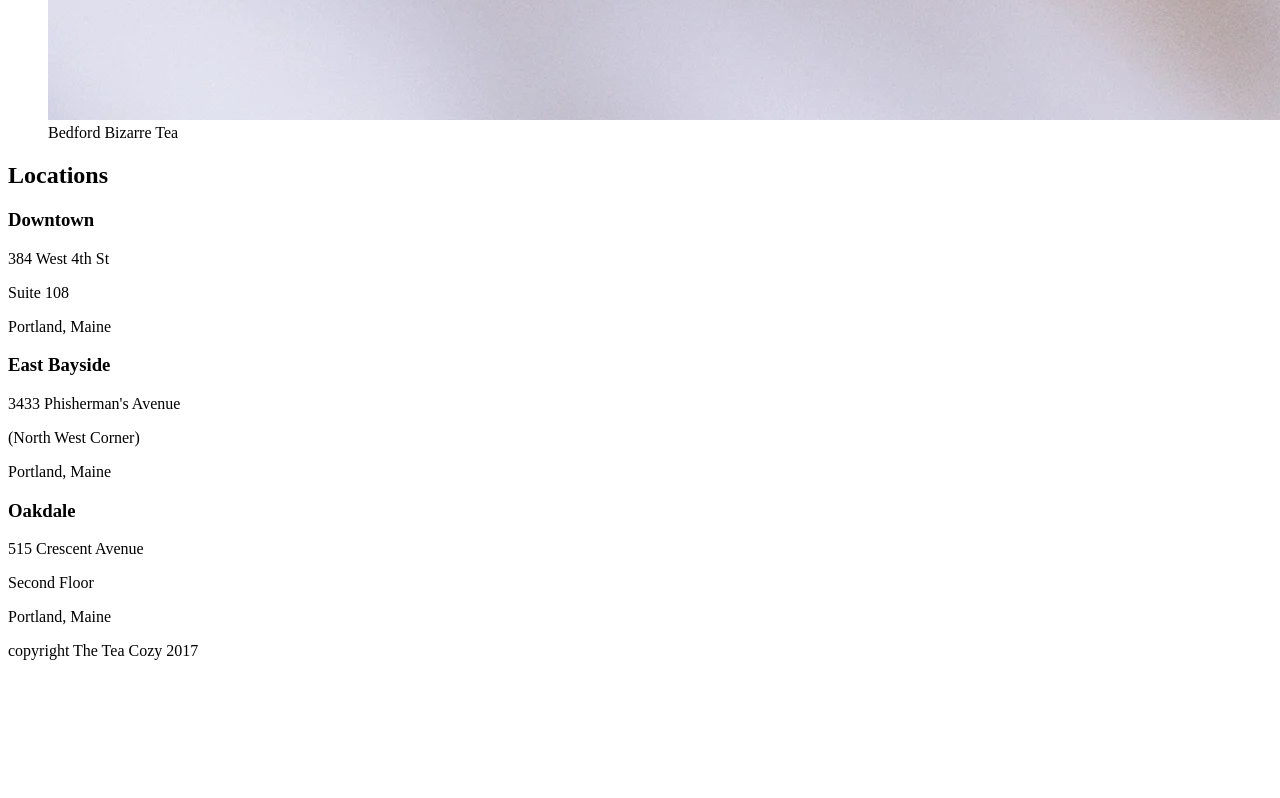
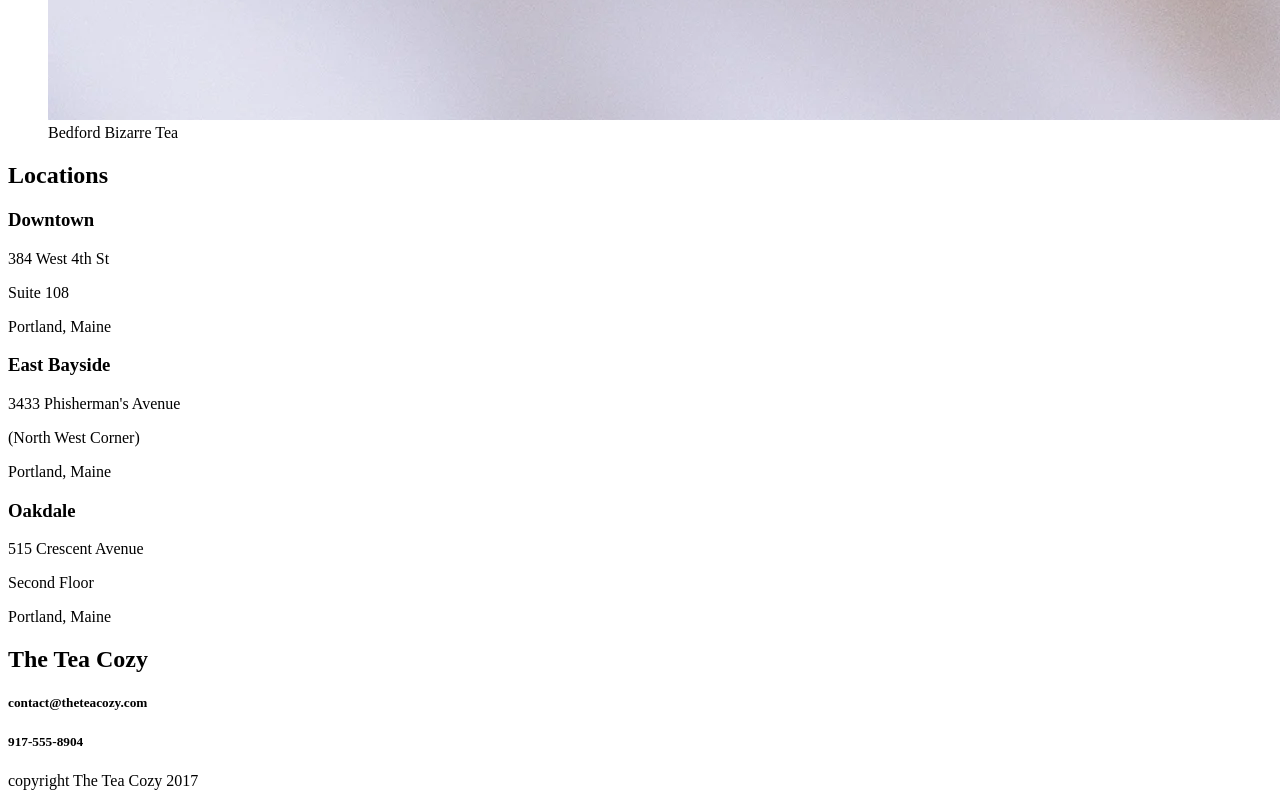
Before and after one commit to BehshadBabai/tea-cozy, a plain HTML site: page index.html in a window 1280 px wide. Shown: the part 8309-9107 px from the top of the page. Before the commit the page ends 8977 px from the top, so only its background shows below. Drawn offline with Linux system fonts and the light colour scheme.

Commit message:
revision of index.htnml

```diff
--- a/index.html
+++ b/index.html
@@ -68,7 +68,11 @@
                     <p>Portland, Maine</p>
                 </div>
             </section>
-            <section id="contact"></section>
+            <section id="contact">
+                <h2>The Tea Cozy</h2>
+                <h5>contact@theteacozy.com</h5>
+                <h5>917-555-8904</h5>
+            </section>
         </main>
         <footer>copyright The Tea Cozy 2017</footer>
     </body>
```
